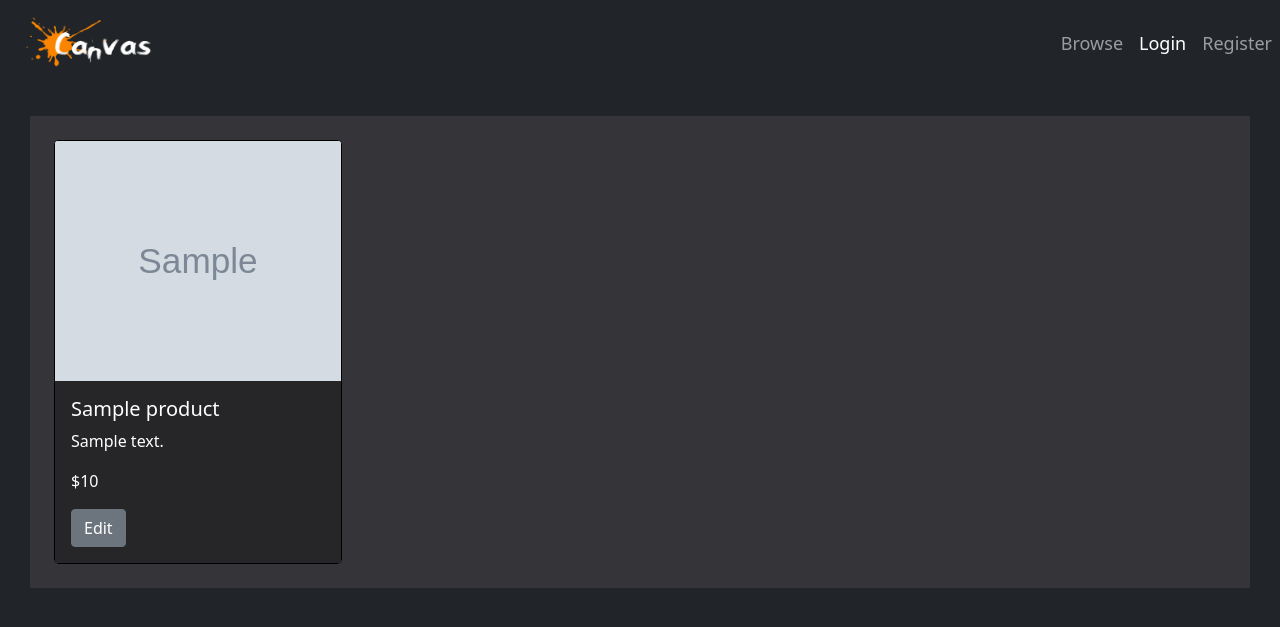
After one commit to marianidchenko/canvas, a Django app: template templates/product_manage.html in a window 1280 px wide. The commit adds this page. Shown: the top 627 px of the page. Run offline with Django 3.2, Linux system fonts and the light colour scheme; the template is opened without the code that fills it: most values are stand-ins (such as "Sample title", 1, 10 or a date in 2020); grey boxes marked "Sample" are stand-in pictures.

Commit message:
Added edit to product as well as manage products

```diff
--- a/canvas/main/urls.py
+++ b/canvas/main/urls.py
@@ -1,7 +1,7 @@
 from django.urls import path
 
 from canvas.main.views import IndexView, CreateProductView, AllProductsView, CartView, add_to_cart_view, \
-    ProductDetailView, CheckoutView, PurchasedView
+    ProductDetailView, CheckoutView, PurchasedView, ManageProductsView, EditProductView
 
 urlpatterns = (
     path('', IndexView.as_view(), name='index'),
@@ -11,5 +11,7 @@ urlpatterns = (
     path('cart/', CartView.as_view(), name='cart'),
     path('checkout/', CheckoutView.as_view(), name='checkout'),
     path('purchased/', PurchasedView.as_view(), name='purchased'),
-    path('add_to_cart/<int:pk>/', add_to_cart_view, name='add to cart')
+    path('add_to_cart/<int:pk>/', add_to_cart_view, name='add to cart'),
+    path('manage_products/', ManageProductsView.as_view(), name='manage products'),
+    path('product/edit/<int:pk>', EditProductView.as_view(), name='edit product')
 )
--- a/templates/base.html
+++ b/templates/base.html
@@ -35,7 +35,7 @@
                     <li>
                         <hr class="dropdown-divider">
                     </li>
-                    <li><a class="dropdown-item" href="#">Manage Products</a></li>
+                    <li><a class="dropdown-item" href="{% url 'manage products' %}">Manage Products</a></li>
                     <li><a class="dropdown-item" href="{% url 'add product' %}">Add Product</a></li>
                     <li><a class="dropdown-item" href="{% url 'cart' %}">My Cart</a></li>
                     <li><a class="dropdown-item" href="{% url 'logout user' %}">Logout</a>
--- /dev/null
+++ b/templates/product_manage.html
@@ -0,0 +1,23 @@
+{% extends 'base.html' %}
+{% block page_content %}
+    <span class="d-block p-2 text-white" style="; margin:30px; background-color:#353438">
+    <div class="d-flex flex-wrap">
+        {% for product in products %}
+            <div class="p-3 bd-highlight">
+                    <div class="card" style="width: 18rem; border-color:black">
+                        <img src="{{ product.product_photo.url }}" class="card-img-top thumbnail-browse" alt="...">
+                        <div class="card-body" style="background-color:#262528;">
+                            <h5 class="card-title">{{ product.product_name }}</h5>
+                            <p class="card-text">{{ product.product_description }}</p>
+                            <p class="card-text">${{ product.product_price }}</p>
+                            <a href="{% url 'edit product' pk=product.pk %}" class="btn btn-secondary">Edit</a>
+                            {% if product.product_quantity <= 0 %}
+                                <a href="#" class="btn btn-secondary">Restock</a>
+                            {% endif %}
+                        </div>
+                    </div>
+                </div>
+        {% endfor %}
+    </div>
+    </span>
+{% endblock %}
```
Also changed, not shown: canvas/main/forms.py (+17 -0 lines), canvas/main/views.py (+17 -2 lines), templates/product_edit.html (added, +30 -0 lines), mediafiles/product_photos/ZqowH76_d_jh7wE9G.webp (added), mediafiles/product_photos/png.png (added).
